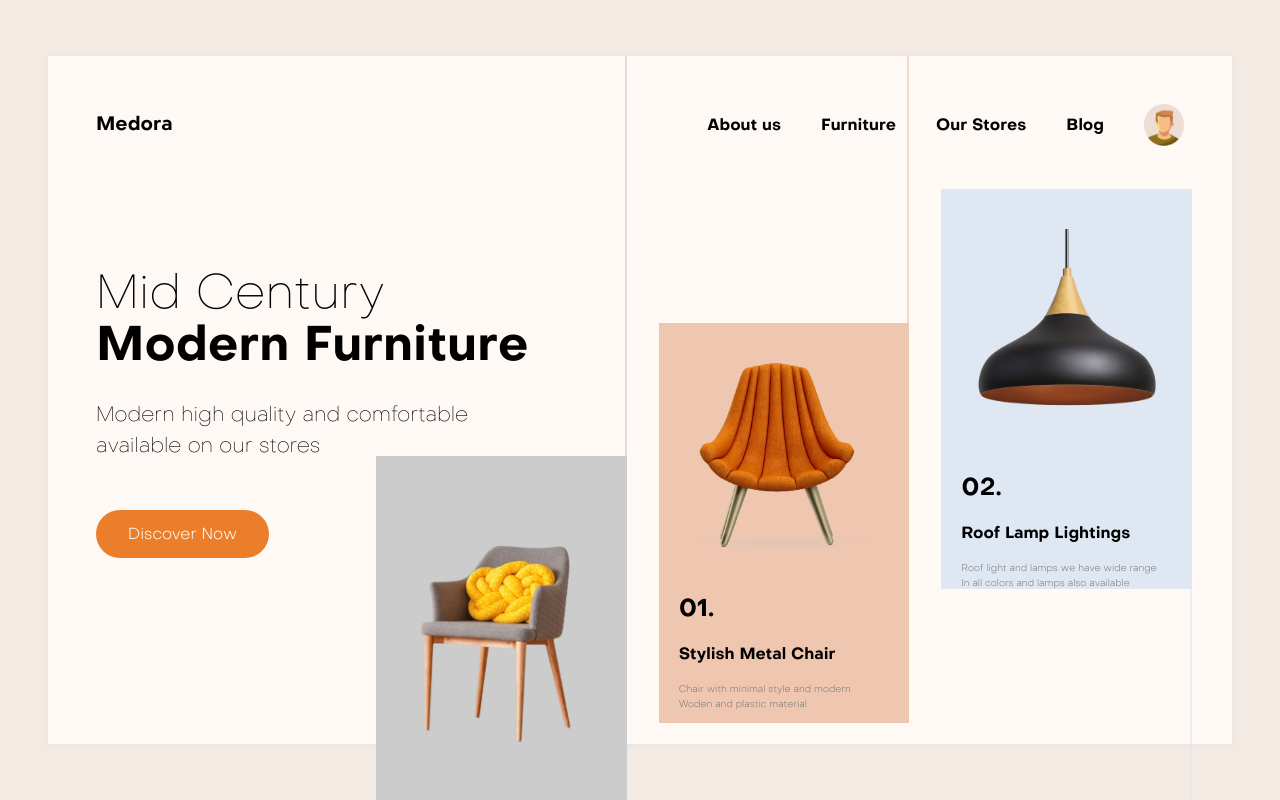
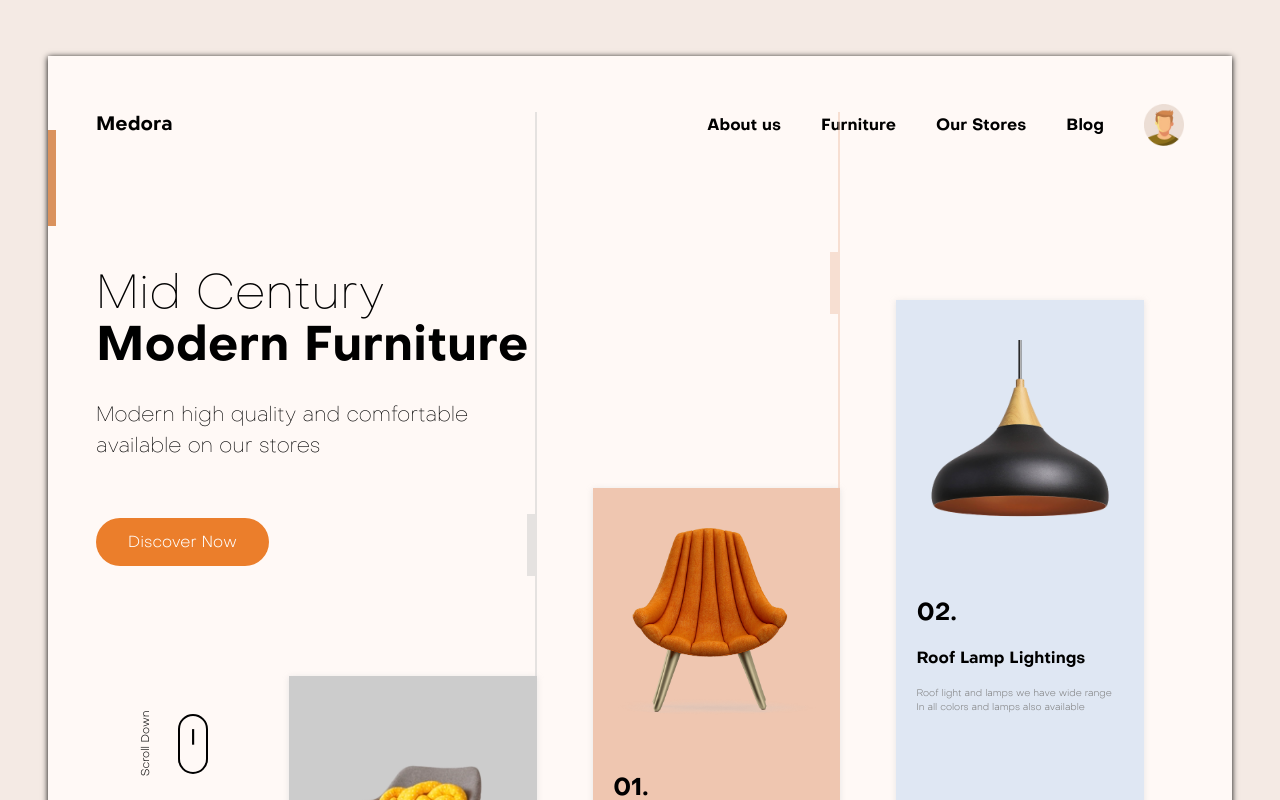
Before and after one commit to SamSamaa/medora, a React (Vite) app: page / in a window 1280 px wide. Shown: the top 800 px of the page. Built offline with nearby package versions, Linux system fonts and the light colour scheme.

Commit message:
Add few details

```diff
--- a/src/App.scss
+++ b/src/App.scss
@@ -2,8 +2,20 @@
   display: flex;
   flex-direction: column;
   gap: 120px;
+  position: relative;
   min-height: 100%;
   background-color: #FFF9F6;
   padding: 48px;
-  box-shadow: 0px 1px 6px 0px rgba(222, 222, 222, 0.75);
+  box-shadow: 0px 1px 6px 0px
 }
+
+.App::after {
+  content: "";
+  position: absolute;
+  left: 0;
+  top: 74px;
+  font-weight: bold;
+  width: 8px;
+  height: 96px;
+  background-color: #DA925D;
+}
--- a/src/App.tsx
+++ b/src/App.tsx
@@ -1,8 +1,8 @@
 import Navbar from './components/Navbar';
 import HeroText from './components/HeroText';
+import ArticlCategories from './components/ArticleCategories';
 
 import './App.scss';
-import ArticlCategories from './components/ArticleCategories';
 
 const App = () => {
   return (
--- a/src/components/ArticleCategories/articleCategories.scss
+++ b/src/components/ArticleCategories/articleCategories.scss
@@ -1,9 +1,9 @@
 .Article-categories {
   display: grid;
   grid-template-columns: repeat(3, 1fr);
-  grid-template-rows: repeat(6, 1fr);
-  column-gap: 32px;
-  width: 70%;
+  // grid-template-rows: repeat(6, 1fr);
+  grid-template-rows: repeat(6, 188px);
+  column-gap: 56px;
   height: 100%;
   position: absolute;
   right: 48px;
@@ -15,8 +15,9 @@
   .blue-section {
     display: flex;
     flex-direction: column;
-    gap: 40px;
+    gap: 54px;
     padding: 40px 20px;
+    box-shadow: 0px 1px 6px 0px rgb(222 222 222 / 75%);
 
     img {
       max-width: 200px;
@@ -51,20 +52,43 @@
   }
 
   .grey-border {
+    position: relative;
     grid-area: 1 / 1 / 4 / 2;
-    border-right: 2px solid #cccccca0;
+    border-right: 2px solid rgba(204, 204, 204, 0.5);
+  }
+
+  .grey-border:after {
+    content: "";
+    position: absolute;
+    right: 0;
+    bottom: 100px;
+    font-weight: bold;
+    width: 8px;
+    height: 62px;
+    background-color: rgba(204, 204, 204, 0.5);
   }
 
   /*** ORANGE ***/
   .orange-section {
     grid-area: 3 / 2 / 6 / 3;
-    background-color: #EFC6AF;
+    background-color: #EFC6B0;
   }
 
   .orange-border {
+    position: relative;
     grid-area: 1 / 2 / 3 / 3;
-    border-right: 2px solid #efc6afa2;
+    border-right: 2px solid rgba(239, 198, 175, 0.5);
+  }
 
+  .orange-border:after {
+    content: "";
+    position: absolute;
+    right: 0;
+    bottom: 174px;
+    font-weight: bold;
+    width: 8px;
+    height: 62px;
+    background-color: rgba(239, 198, 175, 0.5);
   }
 
   /*** BLUE ***/
@@ -74,7 +98,19 @@
   }
 
   .blue-border {
+    position: relative;
     grid-area: 5 / 3 / 7 / 4;
-    border-right: 2px solid #dfe7f3a9;
+    border-right: 2px solid rgba(223, 231, 243, 0.5);
+  }
+
+  .blue-border:after {
+    content: "";
+    position: absolute;
+    right: 0;
+    top: 74px;
+    font-weight: bold;
+    width: 8px;
+    height: 62px;
+    background-color: rgba(223, 231, 243, 0.636);
   }
 }
--- a/src/components/HeroText/heroText.scss
+++ b/src/components/HeroText/heroText.scss
@@ -1,12 +1,18 @@
-.Hero-text {
-  display: flex;
-  flex-direction: column;
-  width: 45%;
-  gap: 48px;
-
+.Hero-text,
+.up-section,
 .title {
   display: flex;
   flex-direction: column;
+}
+
+.Hero-text {
+  width: 45%;
+  gap: 148px;
+
+  .up-section {
+    gap: 56px;
+
+    .title {
       gap: 28px;
 
       h1 {
@@ -35,3 +41,33 @@
       cursor: pointer;
     }
   }
+
+  .scroll-down-section {
+    display: flex;
+    align-items: center;
+    padding-left: 16px;
+
+    div:first-child {
+      font-size: .7rem;
+      transform: rotate(-90deg);
+    }
+
+    .mouse {
+      position: relative;
+      height: 60px;
+      width: 30px;
+      border: 2px solid black;
+      border-radius: 30px;
+    }
+
+    .mouse::after {
+      content: "|";
+      position: absolute;
+      font-weight: bold;
+      width: 5px;
+      height: 20px;
+      top: 8px;
+      left: 10.8px;
+    }
+  }
+}
--- a/src/components/HeroText/index.tsx
+++ b/src/components/HeroText/index.tsx
@@ -3,6 +3,7 @@ import './heroText.scss';
 const HeroText = () => {
   return (
     <div className='Hero-text'>
+      <div className='up-section'>
         <div className='title'>
           <h1>
             Mid Century
@@ -17,6 +18,11 @@ const HeroText = () => {
         </div>
         <button type='button'>Discover Now</button>
       </div>
+      <div className='scroll-down-section'>
+        <div>Scroll Down</div>
+        <div className='mouse'></div>
+      </div>
+    </div>
   )
 }
 
```
Lines whose indentation alone changed are shown as unchanged.
